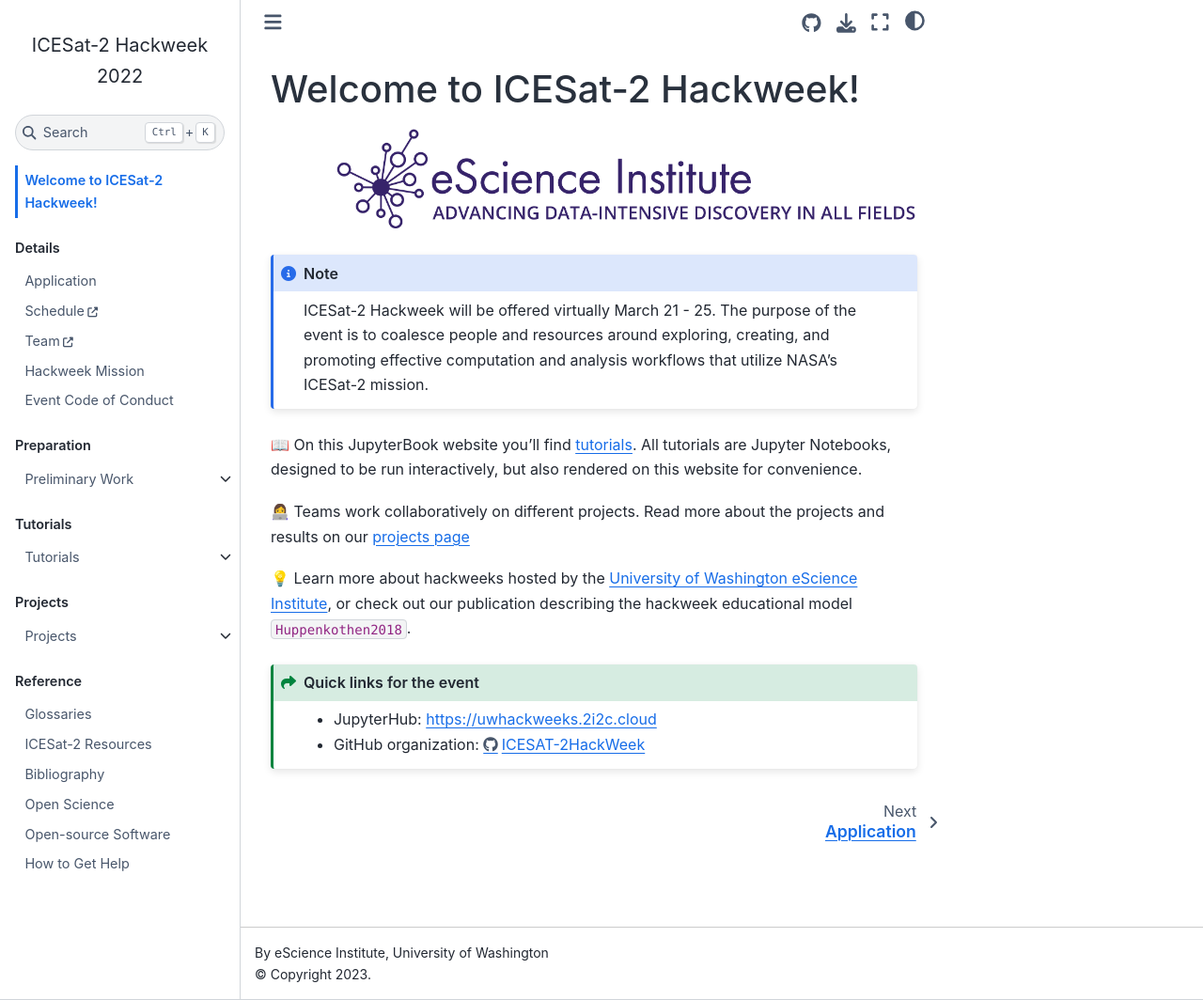
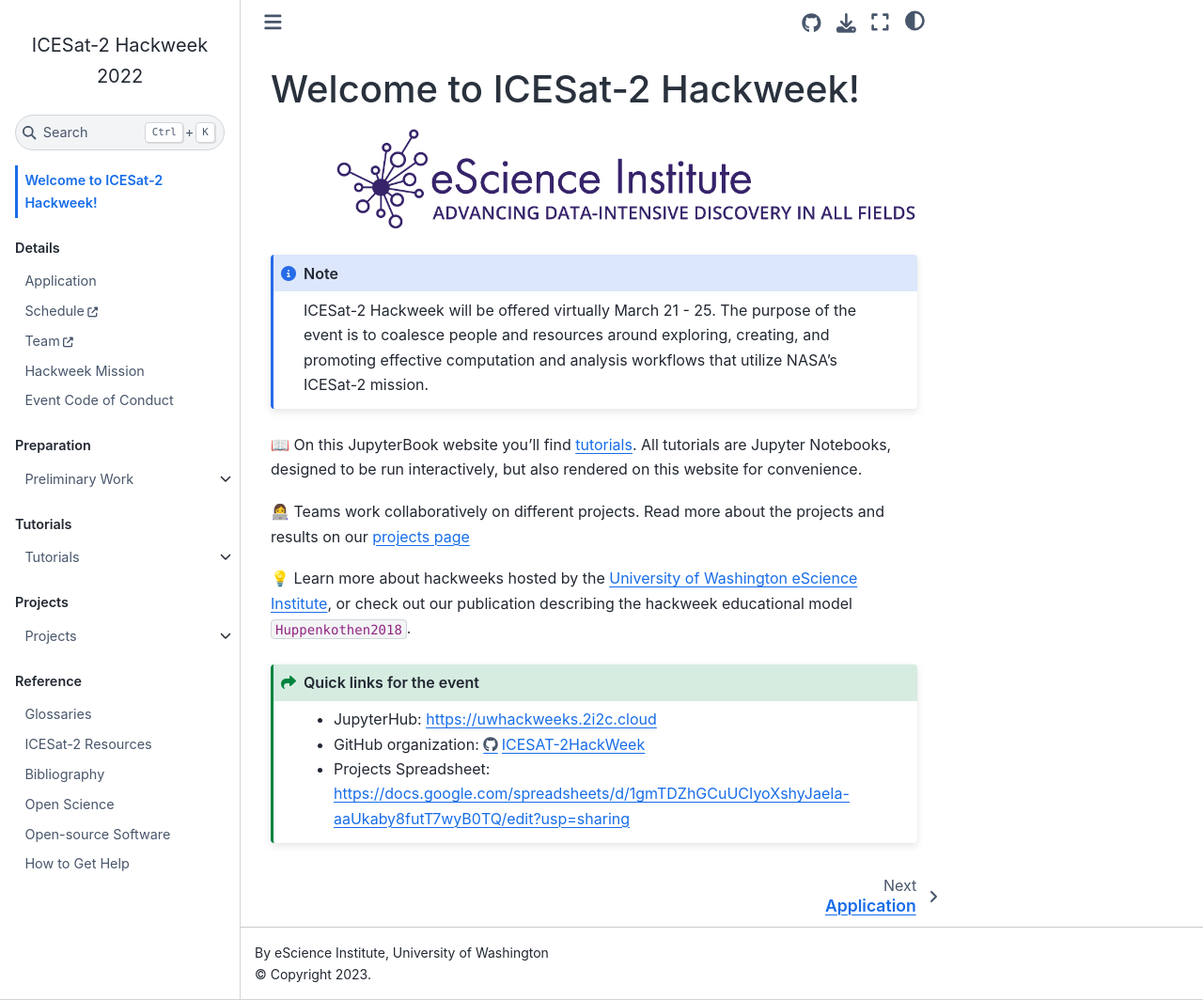
Before and after one commit to ICESAT-2HackWeek/website2022, a Jupyter Book: the page built from book/intro.md, in a window 1280 px wide and 1064 px high. Shown: the whole window at 94% size. Built offline with Jupyter Book 1.0.4 settings and Sphinx 7.4.7 and the Sphinx Book theme 1.1.4, drawn with Linux system fonts in a browser that asks for light colours; pages that are not in the unit, such as notebooks, are missing from menus; cross-references to code outside the pages are shown as plain code.

Commit message:
add link to the project spreadsheet

````diff
--- a/book/_config.yml
+++ b/book/_config.yml
@@ -21,6 +21,7 @@
     contact_email: "uwhackweek@uw.edu"
     dataset: "ICESat-2"
     anon_reporting_url: "https://docs.google.com/forms/d/e/1FAIpQLSck2-lju8SnqefFMaUGT5S5IlmXDC8hkD5O_Pzn8v9DzbdRmQ/viewform"
+    project_spreadsheet_url: "https://docs.google.com/spreadsheets/d/1gmTDZhGCuUCIyoXshyJaeIa-aaUkaby8futT7wyB0TQ/edit?usp=sharing"
   myst_enable_extensions:
     # Defaults
     - dollarmath
--- a/book/intro.md
+++ b/book/intro.md
@@ -17,4 +17,5 @@
 :class: seealso
 * JupyterHub: {{ jupyterhub_url }}
 * GitHub organization: {{ github_org_url}}
+* Projects Spreadsheet: {{ project_spreadsheet_url }}
 ```
````
